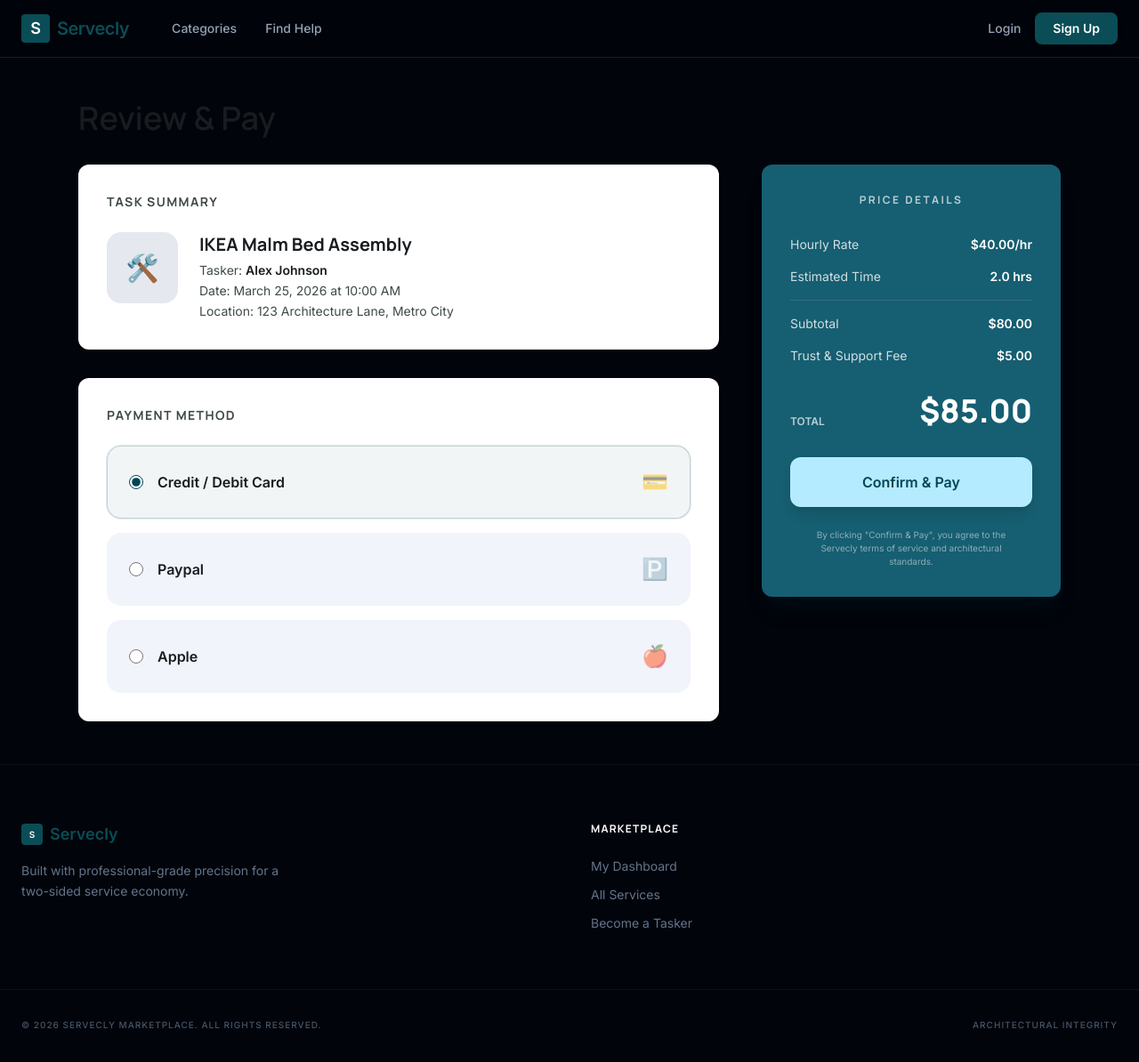
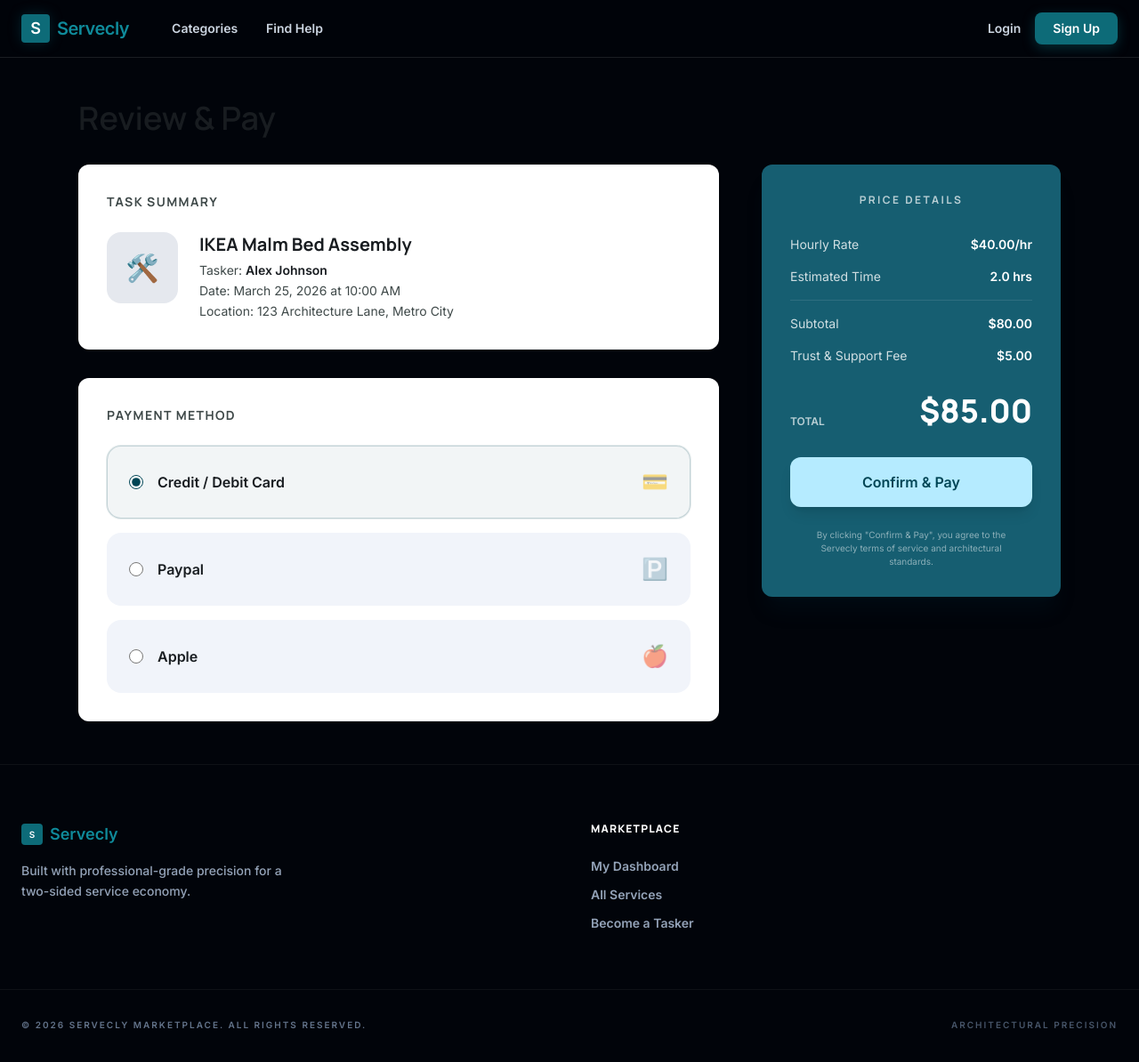
Before and after one commit to PgTobby-07/Servecly-Marektplace, a React (Vite) app: page /payment in a window 1280 px wide. Shown: the top 1194 px of the page at 89% size. Built offline with nearby package versions, Linux system fonts and the light colour scheme.

Commit message:
Enhance MainLayout with high-contrast styles

```diff
--- a/src/layouts/MainLayout.jsx
+++ b/src/layouts/MainLayout.jsx
@@ -28,30 +28,33 @@ const MainLayout = ({ children }) => {
   };
 
   return (
-    <div className="min-h-screen flex flex-col bg-[#01040a] text-slate-300 font-sans selection:bg-cyan-500">
+    // Deep background with brightened slate text for scannability
+    <div className="min-h-screen flex flex-col bg-[#01040a] text-slate-100 font-sans selection:bg-[#0d6b78]">
 
-      {/* 1. MINIMALIST HEADER */}
-      <header className="sticky top-0 z-50 bg-[#01040a]/90 backdrop-blur-xl border-b border-white/10">
+      {/* 1. HIGH-CONTRAST HEADER */}
+      <header className="sticky top-0 z-50 bg-[#01040a]/95 backdrop-blur-md border-b border-white/10">
         <nav className="max-w-7xl mx-auto px-6 h-16 flex items-center justify-between">
           <div className="flex items-center gap-12">
 
-            {/* OG BRANDING */}
+            {/* RESTORED OG LOGO WITH VIBRANT TEAL */}
             <Link to="/" className="flex items-center gap-2 group">
-              <div className="w-8 h-8 bg-[#0a4d56] rounded flex items-center justify-center text-white font-bold text-lg">
+              <div className="w-8 h-8 bg-[#0d6b78] rounded flex items-center justify-center text-white font-bold text-lg shadow-[0_0_15px_rgba(13,107,120,0.3)]">
                 S
               </div>
-              <span className="text-xl font-bold tracking-tight text-[#0a4d56] group-hover:text-cyan-600 transition-colors">
+              <span className="text-xl font-bold tracking-tight text-[#0f8a9a] group-hover:text-cyan-400 transition-colors">
                 Servecly
               </span>
             </Link>
 
-            {/* NAV LINKS */}
-            <div className="hidden md:flex items-center gap-8 text-sm font-medium text-slate-400">
-              <Link to="/" className="hover:text-[#0a4d56] transition-colors">Categories</Link>
-              <Link to="/services" className="hover:text-[#0a4d56] transition-colors">Find Help</Link>
+            {/* BRIGHTENED NAV LINKS */}
+            <div className="hidden md:flex items-center gap-8 text-sm font-semibold text-slate-300">
+              <Link to="/" className="hover:text-white transition-colors">Categories</Link>
+              <Link to="/services" className="hover:text-white transition-colors">Find Help</Link>
 
               {user && (
-                <Link to="/dashboard" className="text-[#0a4d56] font-bold hover:underline underline-offset-4">Dashboard</Link>
+                <Link to="/dashboard" className="text-cyan-400 font-bold hover:text-white transition-colors underline decoration-2 underline-offset-8">
+                  Dashboard
+                </Link>
               )}
             </div>
           </div>
@@ -59,26 +62,26 @@ const MainLayout = ({ children }) => {
           <div className="flex items-center gap-6">
             {user ? (
               <div className="flex items-center gap-6">
-                {/* CLEAN USER GREETING - REMOVED SYSTEM CORE & VETTING */}
+                {/* CLEAN USER GREETING - BRIGHT WHITE FOR NAME */}
                 <span className="text-sm font-medium text-slate-300">
-                  Hi, <span className="text-white font-bold">{user.name?.split(' ')[0] || 'User'}</span>
+                  Hi, <span className="text-white font-black">{user.name?.split(' ')[0] || 'User'}</span>
                 </span>
 
                 <button
                   onClick={Logout}
-                  className="text-xs font-black uppercase tracking-widest text-[#0a4d56] hover:text-rose-500 transition-colors"
+                  className="text-xs font-black uppercase tracking-widest text-[#0f8a9a] hover:text-rose-400 transition-colors"
                 >
                   Logout
                 </button>
               </div>
             ) : (
               <div className="flex items-center gap-4">
-                <Link to="/login" className="text-sm font-medium text-slate-400 hover:text-[#0a4d56]">
+                <Link to="/login" className="text-sm font-semibold text-slate-300 hover:text-white">
                   Login
                 </Link>
                 <Link
                   to="/signup"
-                  className="bg-[#0a4d56] text-white px-5 py-2 rounded-lg text-sm font-bold shadow-md hover:bg-[#083b42] transition-all"
+                  className="bg-[#0d6b78] text-white px-5 py-2 rounded-lg text-sm font-bold shadow-[0_4px_14px_rgba(13,107,120,0.4)] hover:bg-[#0f8a9a] hover:scale-105 transition-all"
                 >
                   Sign Up
                 </Link>
@@ -91,36 +94,36 @@ const MainLayout = ({ children }) => {
       {/* MAIN CONTENT AREA */}
       <main className="flex-grow">{children}</main>
 
-      {/* 2. FOOTER */}
+      {/* 2. BRIGHTENED FOOTER */}
       <footer className="bg-[#01040a] border-t border-white/5 py-16 mt-auto">
         <div className="max-w-7xl mx-auto px-6 grid grid-cols-1 md:grid-cols-4 gap-12">
           <div className="col-span-1 md:col-span-2">
             <div className="flex items-center gap-2 mb-4">
-              <div className="w-6 h-6 bg-[#0a4d56] rounded flex items-center justify-center text-white text-[10px] font-bold">
+              <div className="w-6 h-6 bg-[#0d6b78] rounded flex items-center justify-center text-white text-[10px] font-bold">
                 S
               </div>
-              <span className="text-lg font-bold text-[#0a4d56]">
+              <span className="text-lg font-bold text-[#0f8a9a]">
                 Servecly
               </span>
             </div>
-            <p className="text-sm text-slate-500 max-w-xs leading-relaxed">
+            <p className="text-sm text-slate-400 max-w-xs leading-relaxed font-medium">
               Built with professional-grade precision for a two-sided service economy.
             </p>
           </div>
 
           <div>
-            <h4 className="font-bold text-xs text-white uppercase tracking-widest mb-6">Marketplace</h4>
-            <ul className="text-sm text-slate-500 flex flex-col gap-3">
-              <li><Link to="/dashboard" className="hover:text-cyan-500 transition-colors">My Dashboard</Link></li>
-              <li><Link to="/services" className="hover:text-cyan-500 transition-colors">All Services</Link></li>
-              <li><Link to="/profile-setup" className="hover:text-cyan-500 transition-colors">Become a Tasker</Link></li>
+            <h4 className="font-black text-xs text-white uppercase tracking-widest mb-6">Marketplace</h4>
+            <ul className="text-sm text-slate-400 flex flex-col gap-3 font-semibold">
+              <li><Link to="/dashboard" className="hover:text-white transition-colors">My Dashboard</Link></li>
+              <li><Link to="/services" className="hover:text-white transition-colors">All Services</Link></li>
+              <li><Link to="/profile-setup" className="hover:text-white transition-colors">Become a Tasker</Link></li>
             </ul>
           </div>
         </div>
 
-        <div className="max-w-7xl mx-auto px-6 mt-16 pt-8 border-t border-white/5 text-[10px] font-medium text-slate-600 flex justify-between uppercase tracking-widest">
+        <div className="max-w-7xl mx-auto px-6 mt-16 pt-8 border-t border-white/5 text-[10px] font-black text-slate-500 flex justify-between uppercase tracking-[0.2em]">
           <p>© 2026 Servecly Marketplace. All rights reserved.</p>
-          <p>Architectural Integrity</p>
+          <p className="text-slate-600">Architectural Precision</p>
         </div>
       </footer>
     </div>
```
